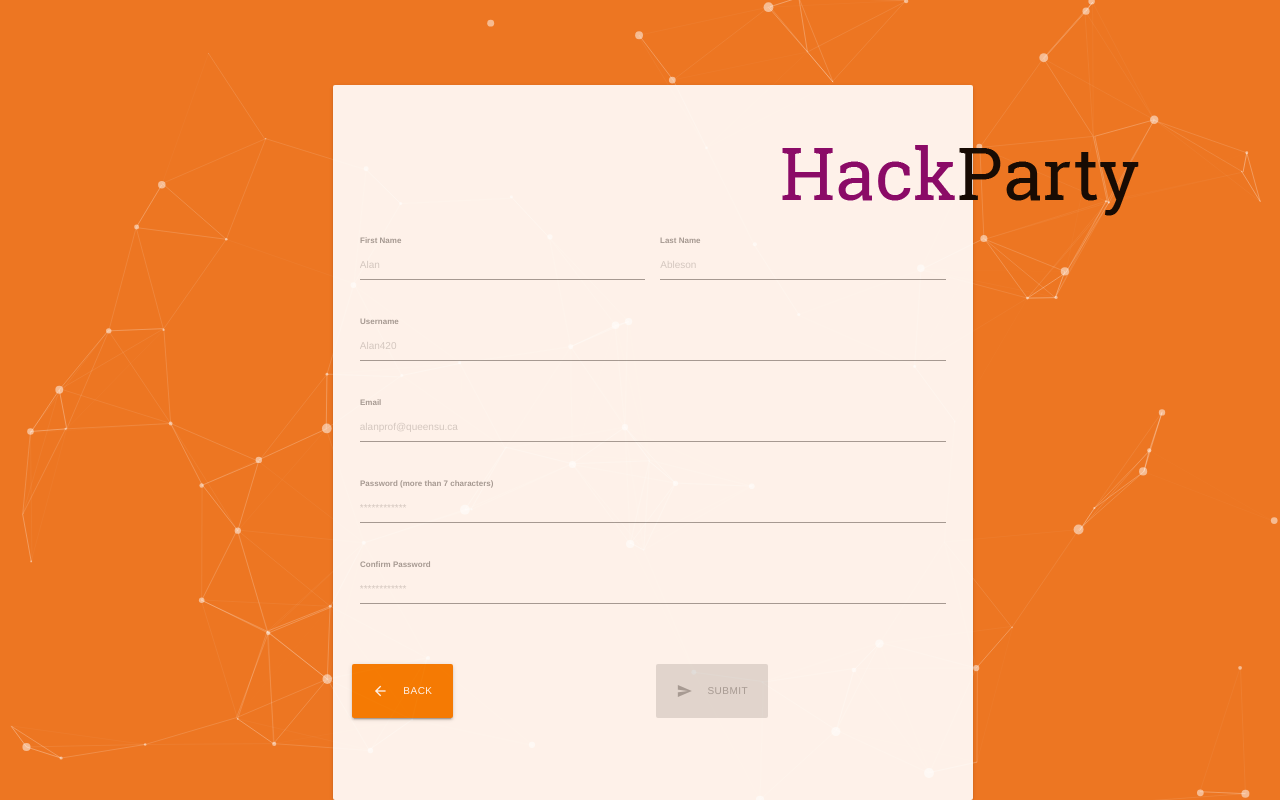
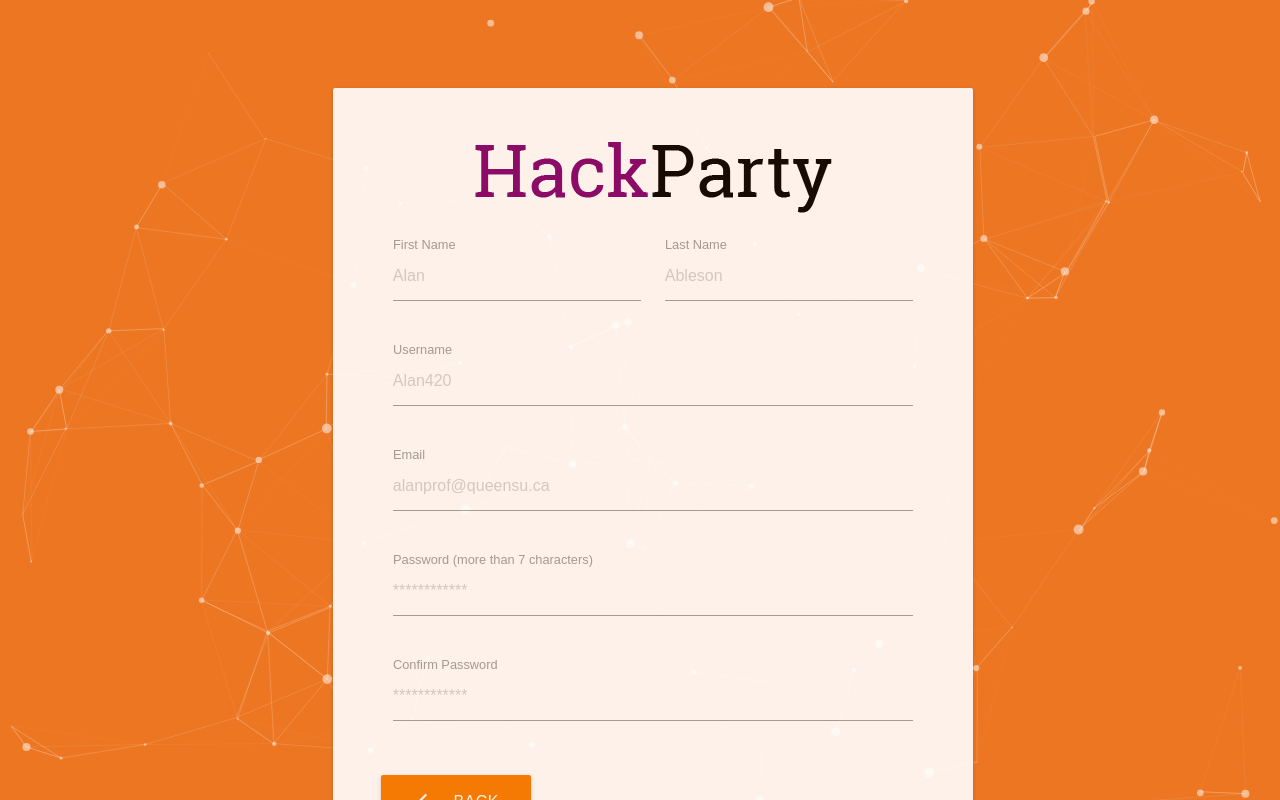
Before and after one commit to BennetMontgomery/HackParty, a Flask app: page /signup in a window 1280 px wide. Run offline with Flask 2, Linux system fonts and the light colour scheme; some libraries are stand-ins or nearby versions.

Commit message:
fixed the signup a little bit

```diff
--- a/templates/signup.html
+++ b/templates/signup.html
@@ -4,7 +4,6 @@
   <link href="https://fonts.googleapis.com/icon?family=Material+Icons" rel="stylesheet">
   <link rel="stylesheet" type="text/css" href="https://cdnjs.cloudflare.com/ajax/libs/materialize/0.97.5/css/materialize.min.css">
   <link rel="stylesheet" type="text/css" href="{{ url_for('static', filename='styles/style.css') }}">
-  <link href="//netdna.bootstrapcdn.com/twitter-bootstrap/2.3.2/css/bootstrap-combined.no-icons.min.css" rel="stylesheet">
 </head>
 
 <body>
@@ -76,6 +75,7 @@
 <script src="{{ url_for('static', filename='js/app.js') }}"></script>
 <script type="text/javascript" src="https://cdnjs.cloudflare.com/ajax/libs/jquery/2.2.1/jquery.min.js"></script>
 <script type="text/javascript" src="https://cdnjs.cloudflare.com/ajax/libs/materialize/0.97.5/js/materialize.min.js"></script>
+<script src="{{ url_for('static', filename='js/frontend.js') }}"></script>
 <script src = "https://cdn.firebase.com/js/client/2.4.2/firebase.js"></script>
 <script src="https://www.gstatic.com/firebasejs/4.9.0/firebase.js"></script>
 <script>
```
